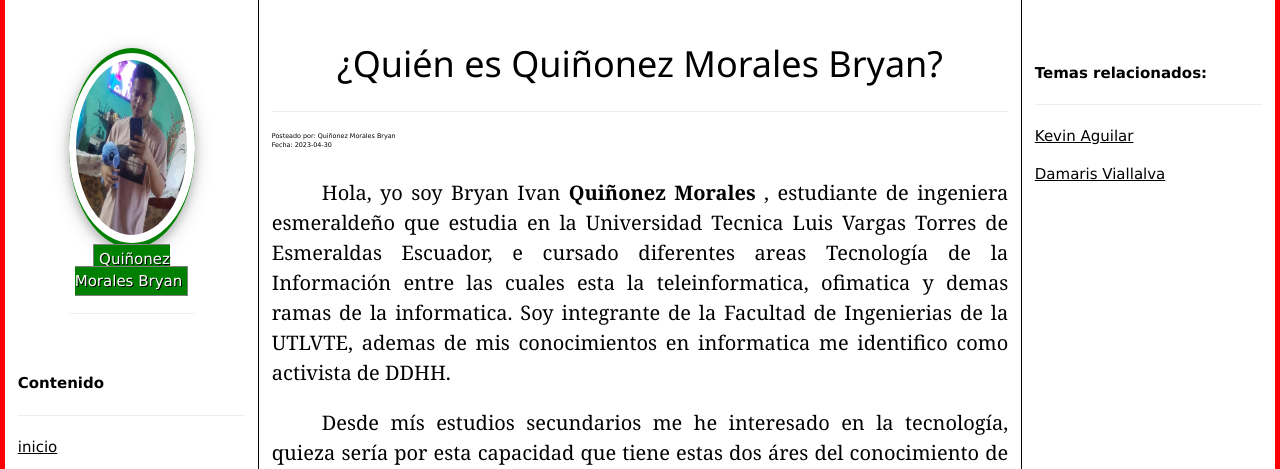
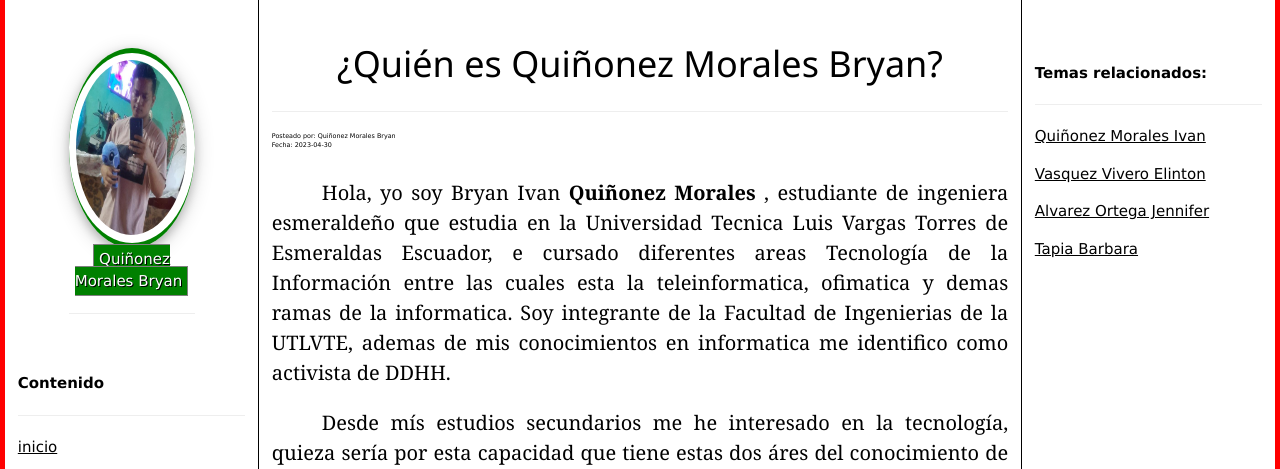
Before and after one commit to bryan-166/QuinonezBryan, a PHP site: page / in a window 1280 px wide. Shown: the part 51-520 px from the top of the page. Run offline with PHP 8.4, Linux system fonts and the light colour scheme.

Commit message:
cuarta actulizacion

```diff
--- a/head.php
+++ b/head.php
@@ -11,7 +11,7 @@
  <title> Educaysoft </title>
 <meta charset="utf-8"/>
 	<link href="images/favicon.ico" rel="shortcut icon" type="image/x-icon" />
-	<meta name="description" content="Biografía de Stalin Franciso" />
+	<meta name="description" content="Biografía de Quiñonez Morales Bryan" />
 
 	<meta property="og:image" content="https://highkickesmeraldas.com/FrancisStalin/images/fotoperfil.png" />
 	<meta property="og:image:width" content="100" />
--- a/index.php
+++ b/index.php
@@ -86,7 +86,7 @@ document.getElementById("elnombre").innerHTML="Quiñonez Morales Bryan";
 
  document.getElementById("blog-indice").innerHTML="<p><b>Contenido</b></p><hr> <p><a href='#'>inicio</a></p><p><a href='#blog-seccion2'>Estudios</a></p><p><a href='#blog-seccion3'>Conocimiento informático</a></p><p><a href='#blog-seccion4'>Hooby</a></p>";
 
- document.getElementById("blog-relacionados").innerHTML="<p><b>Temas relacionados:</b></p><hr> <p><a href='eys-kevin.php'>Kevin Aguilar</a></p><p><a href='eys-damaris.php'>Damaris Viallalva</a></p> ";
+ document.getElementById("blog-relacionados").innerHTML="<p><b>Temas relacionados:</b></p><hr> <p><a href='https://congresoutlvte.org/QuinonezIvan/'>Quiñonez Morales Ivan</a></p><p><a href='https://congresoutlvte.org/VasquezElinton/'>Vasquez Vivero Elinton</a></p><p><a href='https://congresoutlvte.org/AlvarezJennifer/'>Alvarez Ortega Jennifer</a></p><p><a href='https://congresoutlvte.org/TapiaBarbara/'>Tapia Barbara</a></p> ";
  </script>
 
 <?php
```
